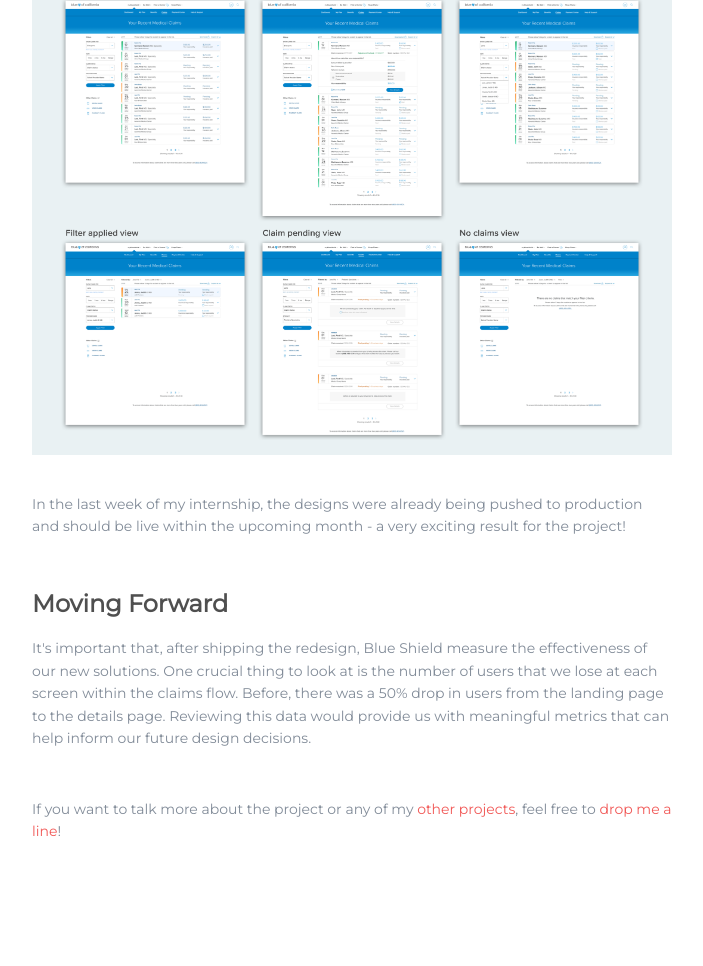
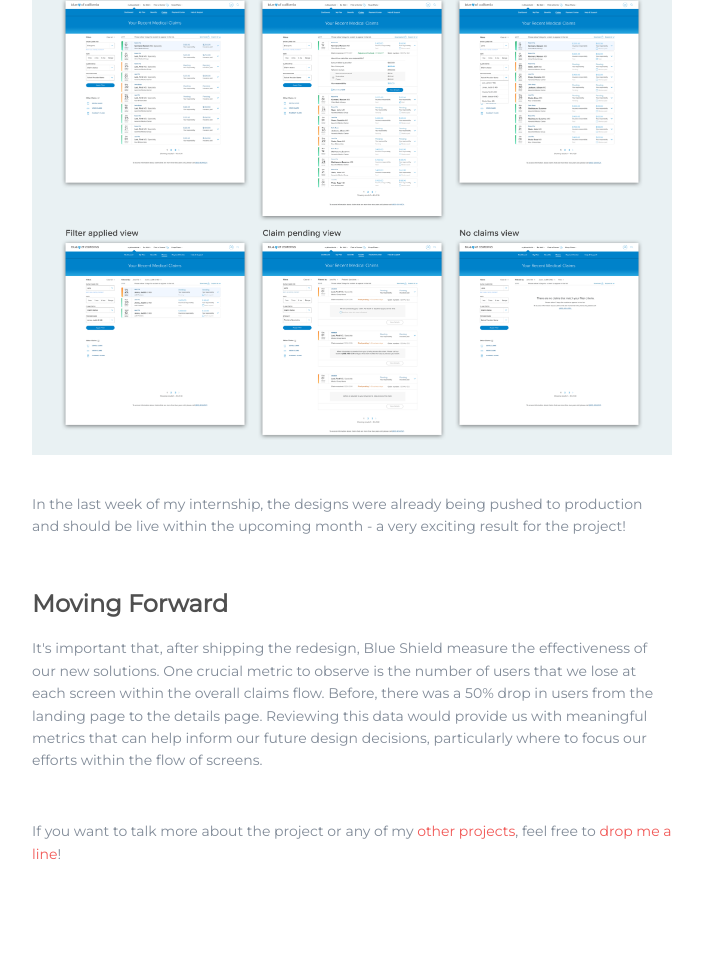
Before and after one commit to grant-kalasky/grant-kalasky.github.io, a plain HTML site: page blue-shield.html in a window 1280 px wide. Shown: the part 7232-8198 px from the top of the page, without its empty margins (288-991 px from the left). Before the commit the page ends 8176 px from the top, so only its background shows below. Drawn offline with Linux system fonts and the light colour scheme.

Commit message:
pre-interview revisions

```diff
--- a/blue-shield.html
+++ b/blue-shield.html
@@ -154,7 +154,7 @@
 
 		<div class="project-section">
 			<h2>Moving Forward</h2>
-			<p>It's important that, after shipping the redesign, Blue Shield measure the effectiveness of our new solutions. One crucial thing to look at is the number of users that we lose at each screen within the claims flow. Before, there was a 50% drop in users from the landing page to the details page. Reviewing this data would provide us with meaningful metrics that can help inform our future design decisions.</p>
+			<p>It's important that, after shipping the redesign, Blue Shield measure the effectiveness of our new solutions. One crucial metric to observe is the number of users that we lose at each screen within the overall claims flow. Before, there was a 50% drop in users from the landing page to the details page. Reviewing this data would provide us with meaningful metrics that can help inform our future design decisions, particularly where to focus our efforts within the flow of screens.</p>
 		</div>
 
 		<div class="footer">
```
